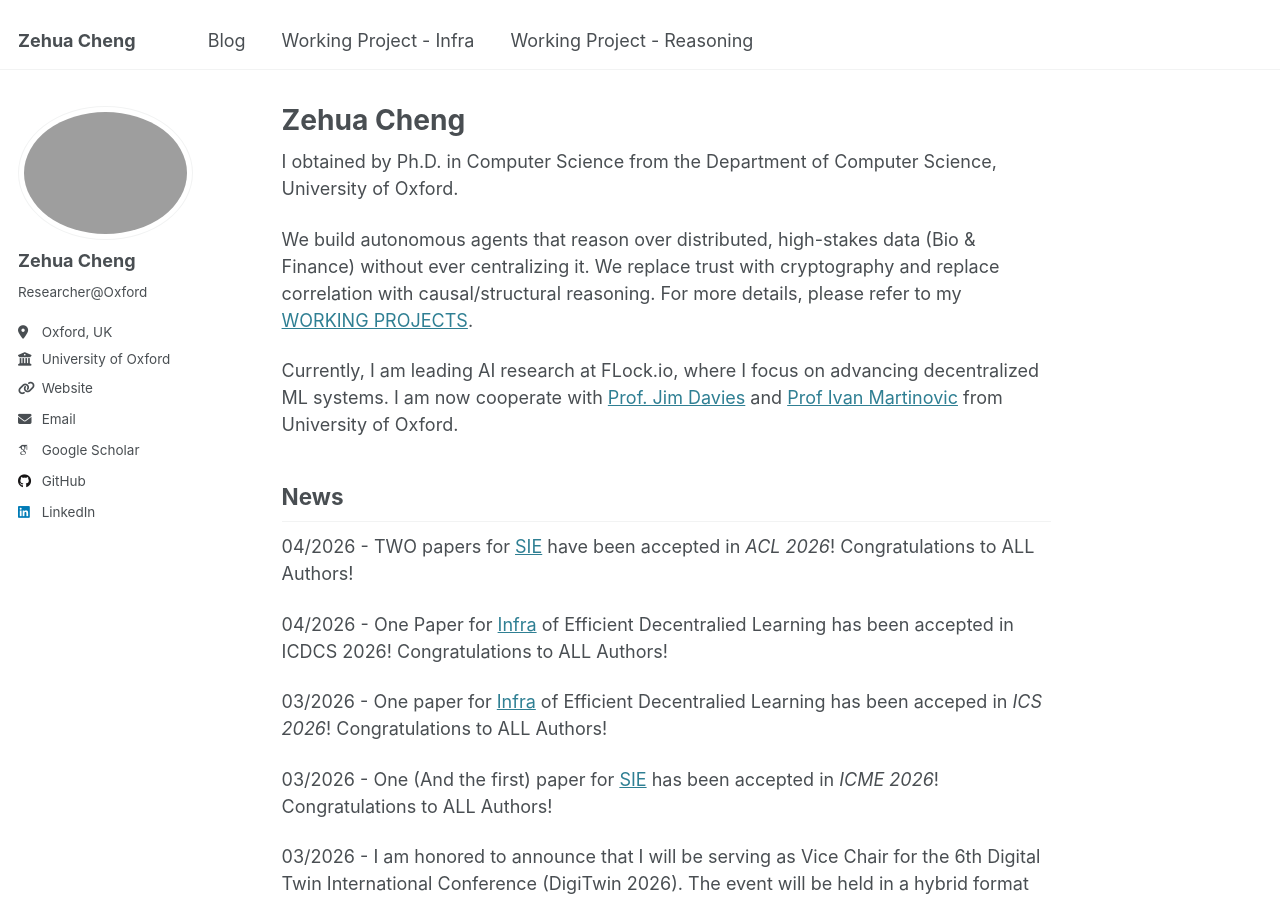
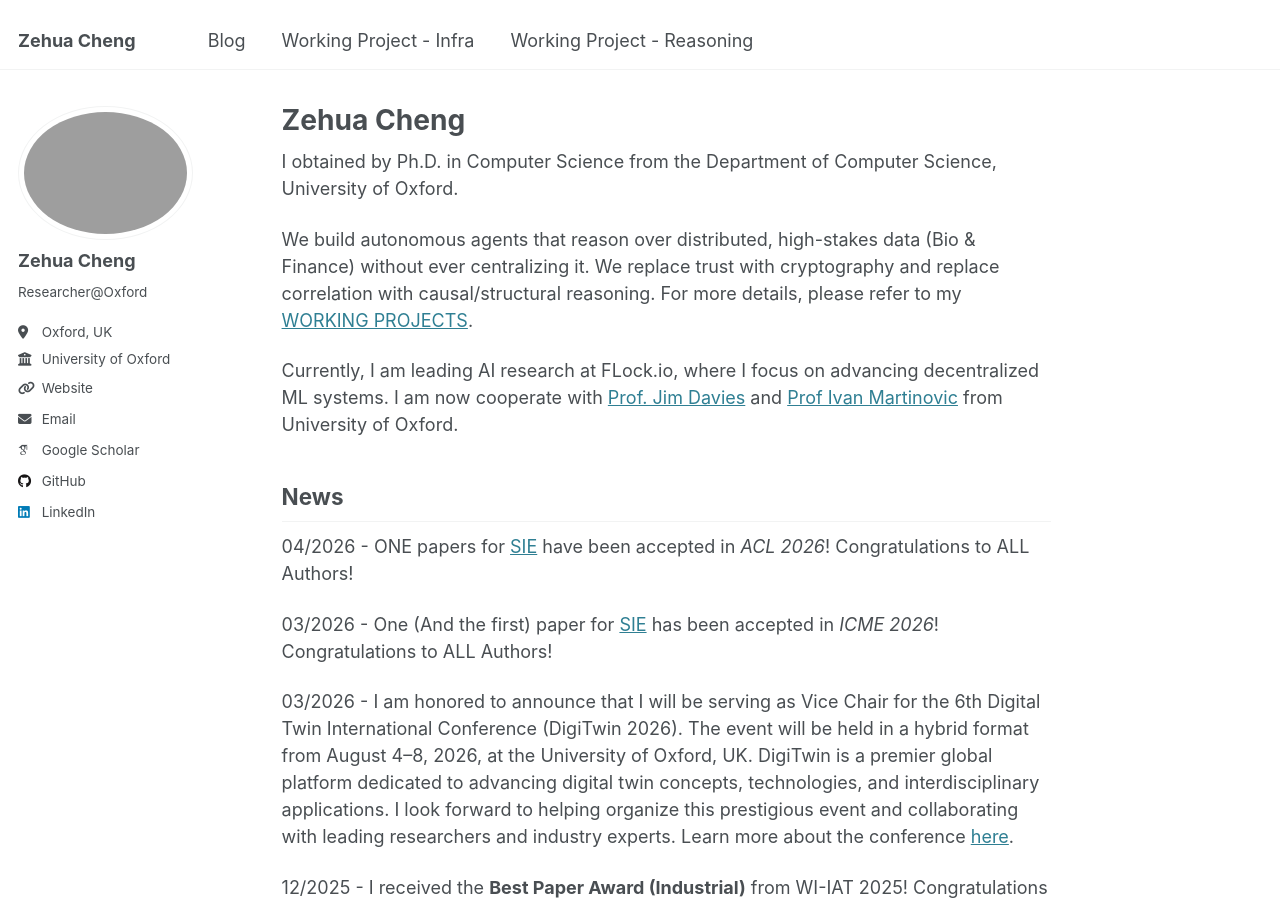
Before and after one commit to limberc/limberc.github.io, a Jekyll site: the page built from _pages/about.md, in a window 1280 px wide and 900 px high. Built offline with Jekyll 4.4.1, drawn with Linux system fonts in a browser that asks for light colours; some web fonts are replaced.

Commit message:
Update for ACL 2026.

```diff
--- a/_pages/about.md
+++ b/_pages/about.md
@@ -15,11 +15,7 @@ Currently, I am leading AI research at FLock.io, where I focus on advancing dece
 
 ## News
 
-04/2026 - TWO papers for [SIE](https://limberc.site/WP2/) have been accepted in *ACL 2026*! Congratulations to ALL Authors!
-
-04/2026 - One Paper for [Infra](https://limberc.site/WP1/) of Efficient Decentralied Learning has been accepted in ICDCS 2026! Congratulations to ALL Authors!
-
-03/2026 - One paper for [Infra](https://limberc.site/WP1/) of Efficient Decentralied Learning has been acceped in *ICS 2026*! Congratulations to ALL Authors!
+04/2026 - ONE papers for [SIE](https://limberc.site/WP2/) have been accepted in *ACL 2026*! Congratulations to ALL Authors!
 
 03/2026 - One (And the first) paper for [SIE](https://limberc.site/WP2/) has been accepted in *ICME 2026*! Congratulations to ALL Authors!
 
```
